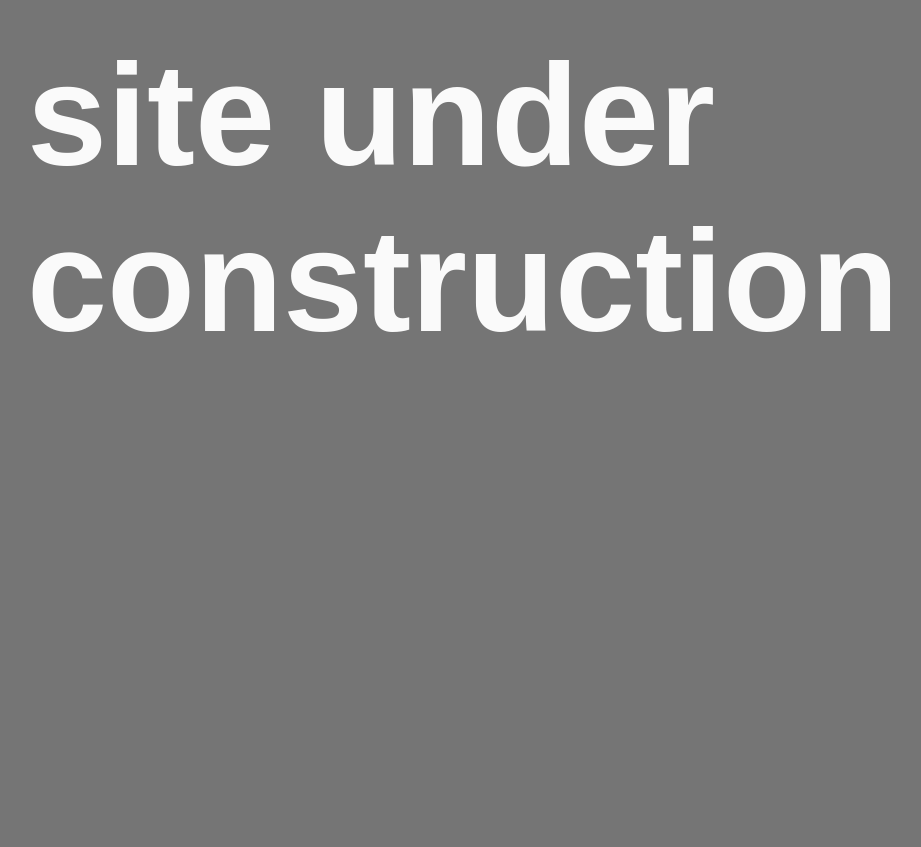
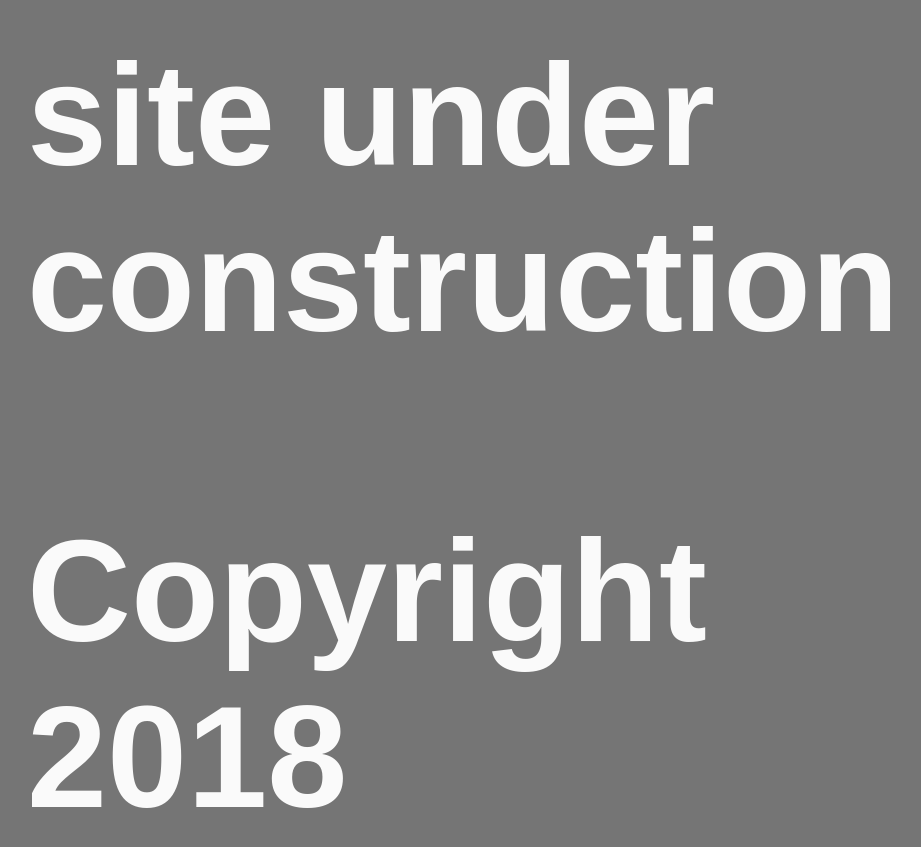
Before and after one commit to panchbh00t/panchbh00t.github.io, a plain HTML site: page index.html in a window 1280 px wide. Shown: the part 111-958 px from the top of the page, without its empty margins (263-1184 px from the left). Before the commit the page ends 800 px from the top, so only its background shows below. Drawn offline with Linux system fonts and the light colour scheme.

Commit message:
add paragraph

```diff
--- a/index.html
+++ b/index.html
@@ -3,10 +3,12 @@
 <head>
 	<link rel="stylesheet" type="text/css" href="main.css">
 	<title>Pravin Kerai | panchbh00t</title>
+	<meta charset="utf-8">
 </head>
 <body>
 	<div id="page-wrap">
 		<p>site under construction</p>
+		<p>Copyright 2018</p>
 	</div>
 </body>
 </html>
```
